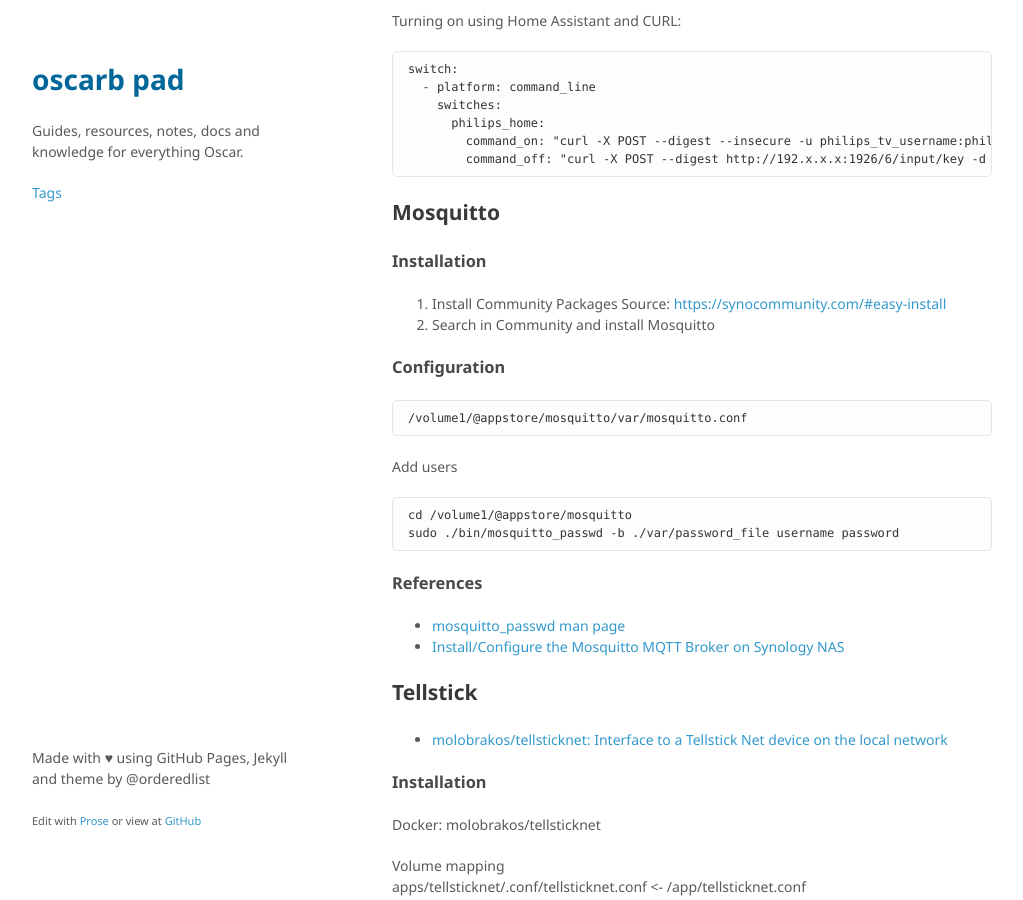
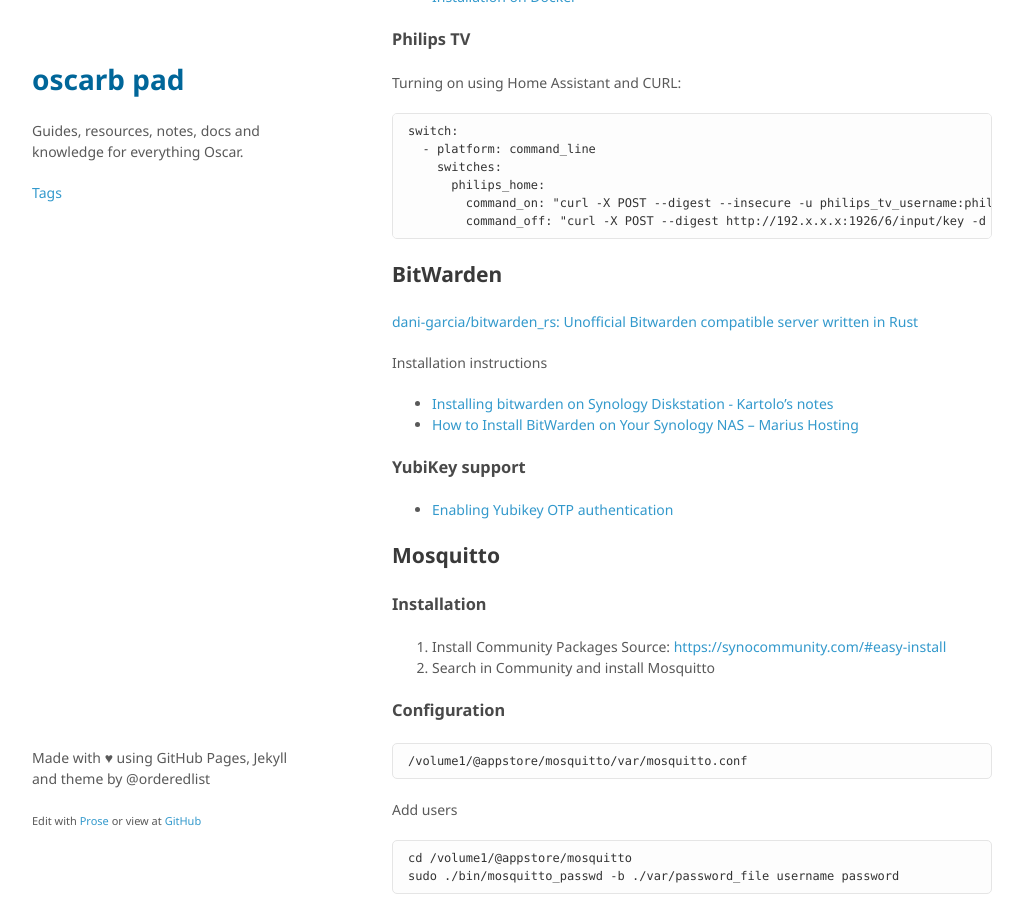
Before and after one commit to oscarb/pad, a Jekyll site: the page built from _docs/ds713.md, in a window 1280 px wide and 900 px high, scrolled down 11210 px. Shown: the whole window, without its empty margins (128-1151 px from the left). Built offline with Jekyll 4.4.1, drawn with Linux system fonts in a browser that asks for light colours; some web fonts are replaced; some of the changed text lies outside the part shown.

Commit message:
Update ds713.md

````diff
--- a/_docs/ds713.md
+++ b/_docs/ds713.md
@@ -467,6 +467,19 @@ switch:
 ```
 
 
+## BitWarden
+
+[dani-garcia/bitwarden_rs: Unofficial Bitwarden compatible server written in Rust](https://github.com/dani-garcia/bitwarden_rs)
+
+Installation instructions
+
+* [Installing bitwarden on Synology Diskstation - Kartolo's notes](https://www.kartolo.de/2020/02/03/installing-bitwarden-on-synology-diskstation/)
+* [How to Install BitWarden on Your Synology NAS – Marius Hosting](https://mariushosting.com/how-to-install-bitwarden-on-your-synology-nas/)
+
+### YubiKey support
+
+* [Enabling Yubikey OTP authentication](https://github.com/dani-garcia/bitwarden_rs/wiki/Enabling-Yubikey-OTP-authentication)
+
 ## Mosquitto
 
 ### Installation
````
